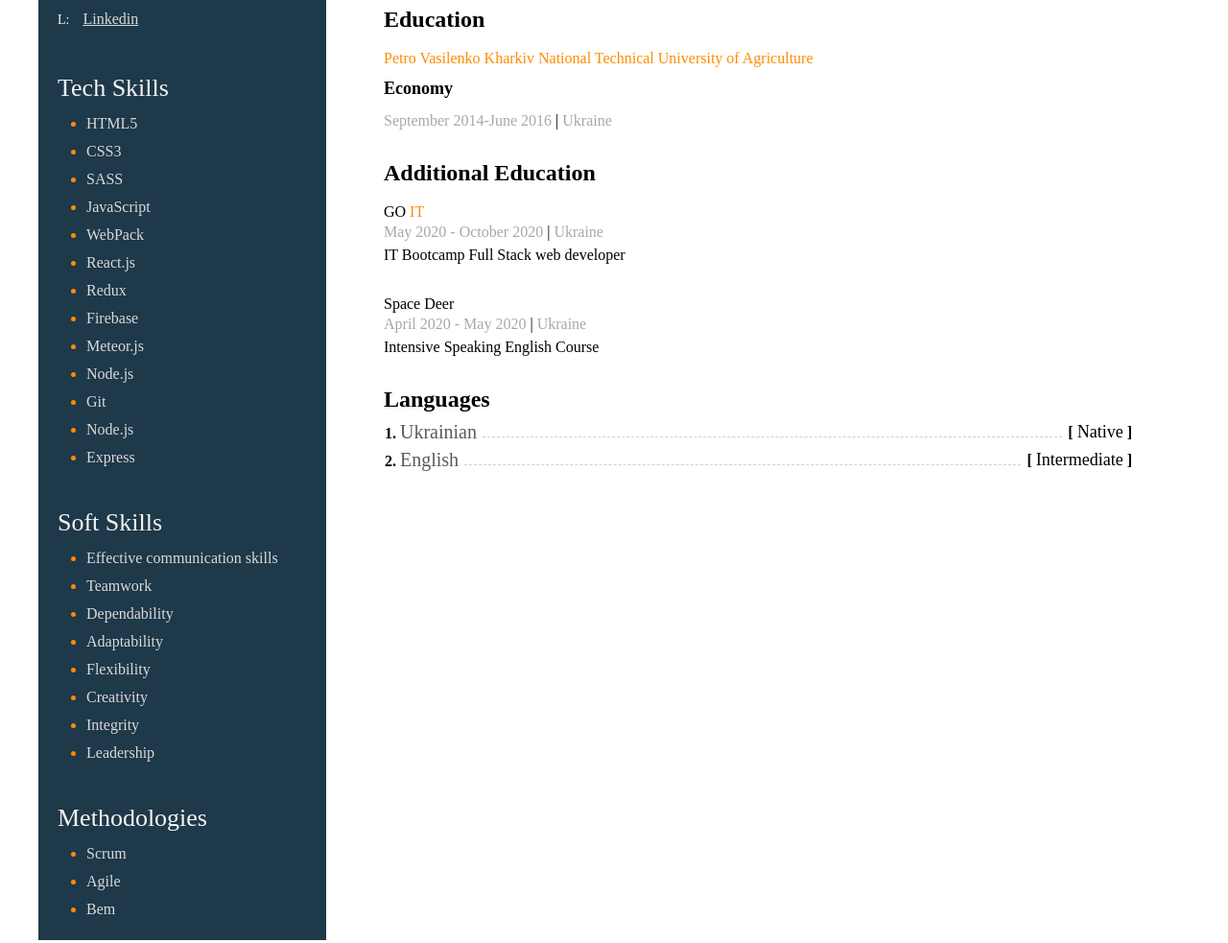
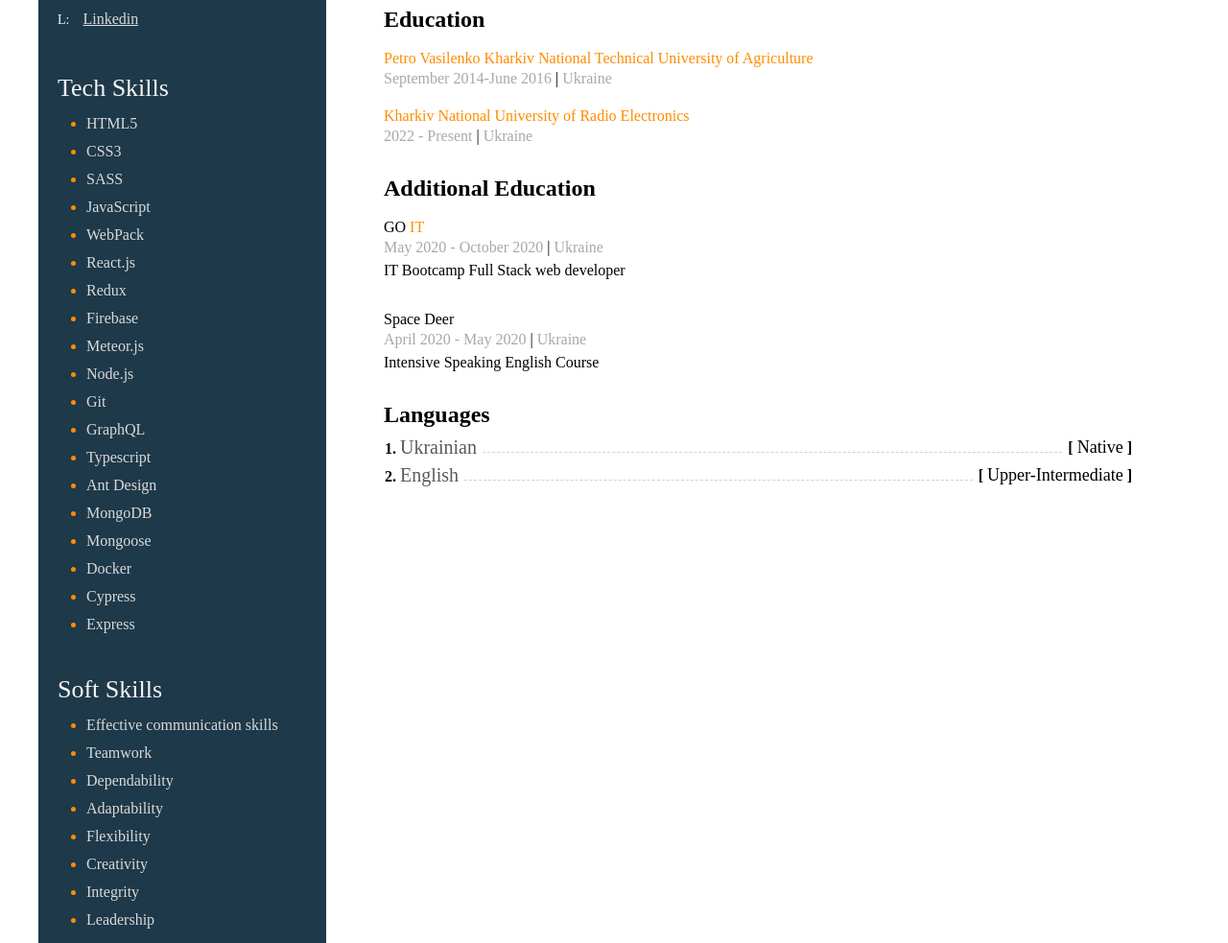
Before and after one commit to Ivanovskij-Peter/CV-1, a plain HTML site: page index.html in a window 1280 px wide. Shown: the part 562-1545 px from the top of the page at 96% size. Drawn offline with Linux system fonts and the light colour scheme.

Commit message:
updated CV

```diff
--- a/index.html
+++ b/index.html
@@ -65,9 +65,27 @@
               <span class="tech-skills-item-text">Git</span>
             </li>
              <li class="tech-skills-item">
-              <span class="tech-skills-item-text">Node.js</span>
+              <span class="tech-skills-item-text">GraphQL</span>
+            </li>
+              <li class="tech-skills-item">
+              <span class="tech-skills-item-text">Typescript</span>
             </li>
              <li class="tech-skills-item">
+              <span class="tech-skills-item-text">Ant Design</span>
+            </li>
+              <li class="tech-skills-item">
+              <span class="tech-skills-item-text">MongoDB</span>
+            </li>
+              <li class="tech-skills-item">
+              <span class="tech-skills-item-text">Mongoose</span>
+            </li>
+             <li class="tech-skills-item">
+              <span class="tech-skills-item-text">Docker</span>
+            </li>
+             <li class="tech-skills-item">
+              <span class="tech-skills-item-text">Cypress</span>
+            </li>
+            <li class="tech-skills-item">
               <span class="tech-skills-item-text">Express</span>
             </li>
           </ul>
@@ -111,6 +129,9 @@
             </li>
             <li class="soft-skills-item">
               <span class="soft-skills-item-text">Agile</span>
+            </li>
+             <li class="soft-skills-item">
+              <span class="soft-skills-item-text">Kanban</span>
             </li>
             <li class="soft-skills-item">
               <span class="soft-skills-item-text">Bem</span>
@@ -161,9 +182,18 @@
                 Petro Vasilenko Kharkiv National Technical University of
                 Agriculture
               </p>
-              <p class="education-specialty">Economy</p>
+              <!-- <p class="education-specialty">Economy</p> -->
               <p class="education-date">
                 September 2014-June 2016 <span class="profession-devidor">|</span> Ukraine</p
+              >
+            </div>
+            <br>
+             <div>
+              <p class="education-name">
+                Kharkiv National University of Radio Electronics
+              </p>
+              <p class="education-date">
+                2022 - Present <span class="profession-devidor">|</span> Ukraine</p
               >
             </div>
           </div>
@@ -202,7 +232,7 @@
               <li class="project-item">
                 <div class="project-item-container">
                   <p class="project-link">English</p><span
-                    class="tech"><b class="bracket-open">[ </b><span class="tech-name">Intermediate</span><b class="bracket-close">
+                    class="tech"><b class="bracket-open">[ </b><span class="tech-name">Upper-Intermediate</span><b class="bracket-close">
                       ]</b></span>
                 </div>
               </li>
```
